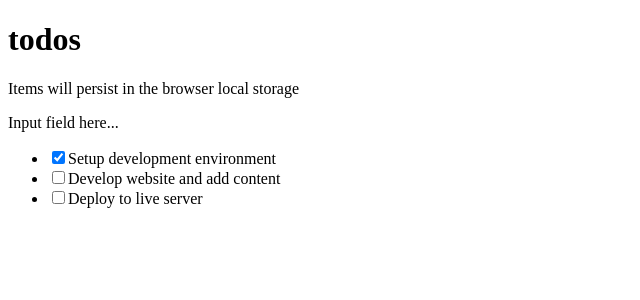
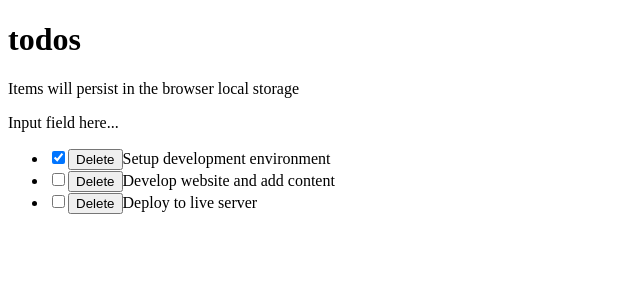
Before and after one commit to ronaldyonggi/react-to-do, a React (Vite) app: page / in a window 1280 px wide. Shown: the top 300 px of the page, without its empty margins (0-640 px from the left). Built offline with nearby package versions, Linux system fonts and the light colour scheme.

Commit message:
implement delete item feature

```diff
--- a/src/components/components/components/components/TodoItem.jsx
+++ b/src/components/components/components/components/TodoItem.jsx
@@ -9,6 +9,11 @@ const TodoItem = ({ itemProp, setTodos }) => {
       return todo;
     }))
   }
+
+  const handleDelete = id => {
+    setTodos(prevState => prevState.filter(todo => todo.id !== id ))
+  }
+
   return (
     <li>
       <input
@@ -16,6 +21,7 @@ const TodoItem = ({ itemProp, setTodos }) => {
       checked={itemProp.completed}
       onChange={() => handleChange(itemProp.id)}
        />
+      <button onClick={() => handleDelete(itemProp.id)}>Delete</button>
       {itemProp.title}
     </li>
   )
```
